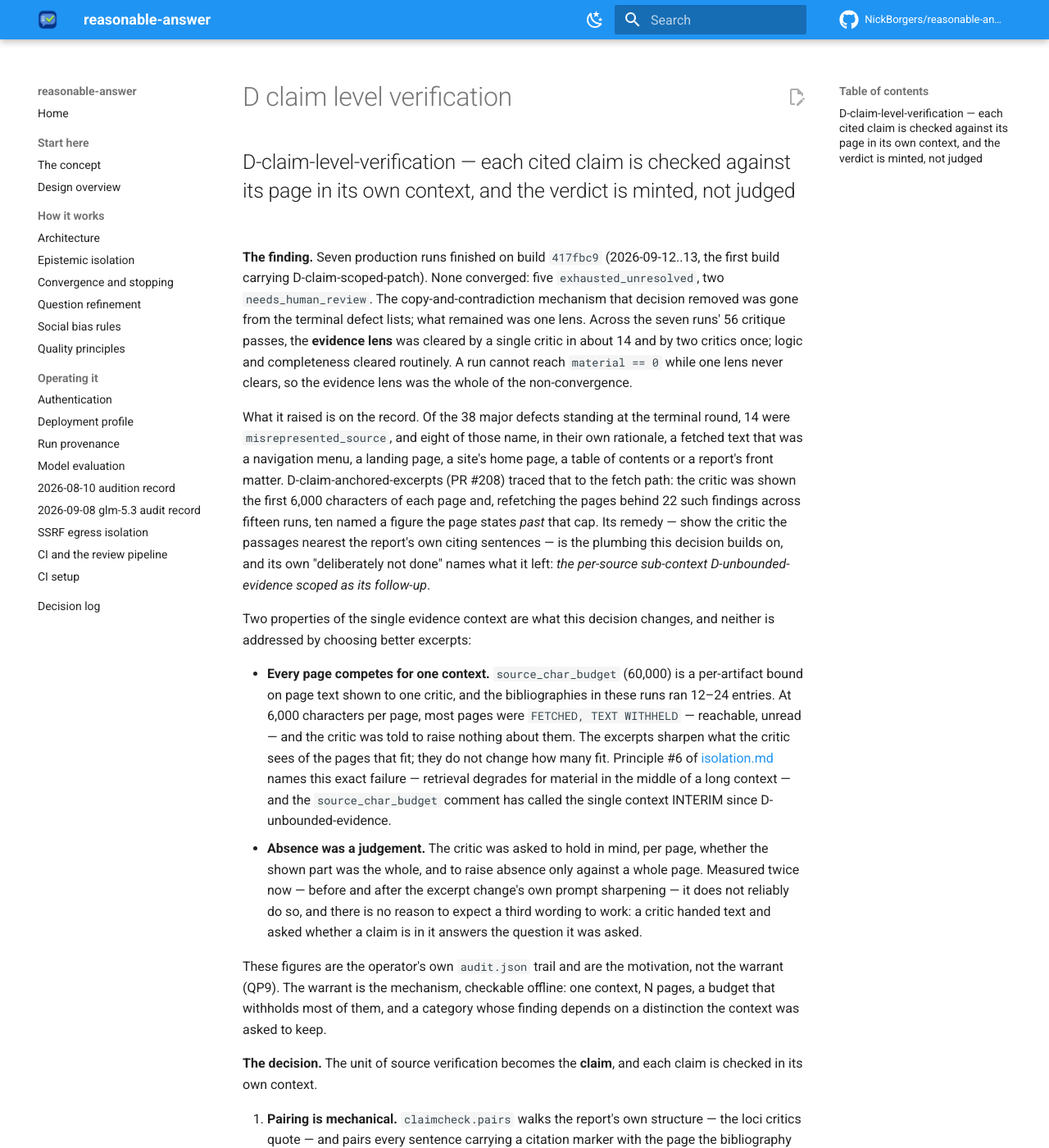
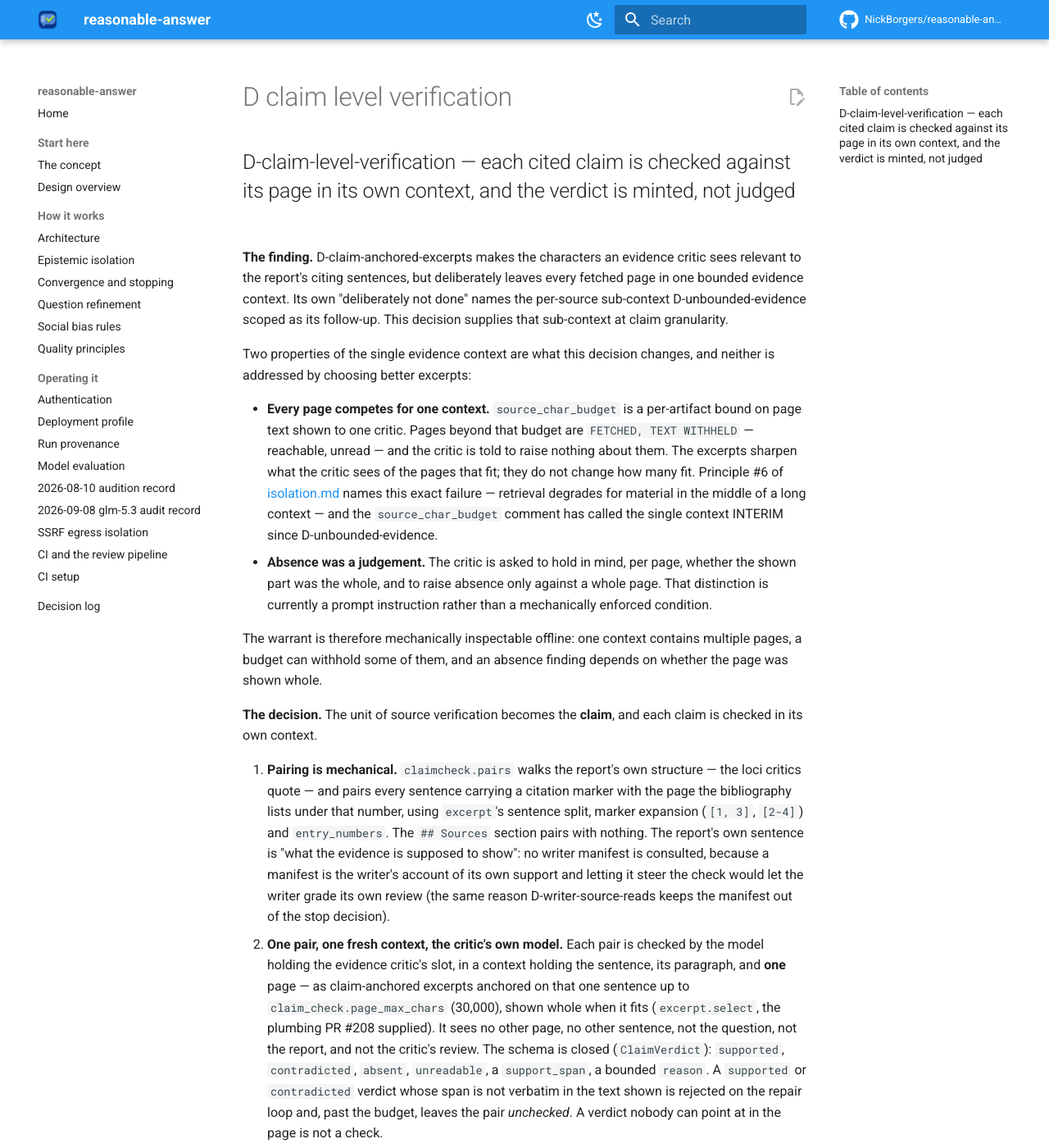
Before and after one commit to NickBorgers/reasonable-answer, an MkDocs documentation site: the page built from docs/decisions/D-claim-level-verification.md, in a window 1280 px wide and 1400 px high. Shown: the whole window at 82% size. Built offline with MkDocs 1.6.1 and Material for MkDocs 9.7.7, drawn with Linux system fonts in a browser that asks for light colours; comment, search, counter and statistics services are not loaded; some of the changed text lies outside the part shown.

Commit message:
fix: address reviewer findings (cycle 1, cold)
Addressed all five blockers. Claim-check verdicts now cache only for identical resolved identity and complete prompts, with regression coverage. Added prompt-fence and config-bound tests, corrected span-validation docs, and replaced unsupported production measurements with mechanically inspectable rationale. Full offline suite, Ruff, strict docs build, and decision validation pass.

Addressed:
  - docs/docs-claimcheck-span-rule-1
  - quality/qual-verification-cache-1
  - quality/qual-claim-unsupported-1
  - test/test-injection-1
  - test/test-config-bounds-1

```diff
--- a/docs/decisions/D-claim-level-verification.md
+++ b/docs/decisions/D-claim-level-verification.md
@@ -1,43 +1,25 @@
 ## D-claim-level-verification — each cited claim is checked against its page in its own context, and the verdict is minted, not judged
 
-**The finding.** Seven production runs finished on build `417fbc9` (2026-09-12..13, the first build
-carrying D-claim-scoped-patch). None converged: five `exhausted_unresolved`, two `needs_human_review`.
-The copy-and-contradiction mechanism that decision removed was gone from the terminal defect lists;
-what remained was one lens. Across the seven runs' 56 critique passes, the **evidence lens** was
-cleared by a single critic in about 14 and by two critics once; logic and completeness cleared
-routinely. A run cannot reach `material == 0` while one lens never clears, so the evidence lens was
-the whole of the non-convergence.
-
-What it raised is on the record. Of the 38 major defects standing at the terminal round, 14 were
-`misrepresented_source`, and eight of those name, in their own rationale, a fetched text that was
-a navigation menu, a landing page, a site's home page, a table of contents or a report's front
-matter. D-claim-anchored-excerpts (PR #208) traced that to the fetch path: the critic was shown the
-first 6,000 characters of each page and, refetching the pages behind 22 such findings across fifteen
-runs, ten named a figure the page states *past* that cap. Its remedy — show the critic the passages
-nearest the report's own citing sentences — is the plumbing this decision builds on, and its own
-"deliberately not done" names what it left: *the per-source sub-context D-unbounded-evidence scoped
-as its follow-up*.
+**The finding.** D-claim-anchored-excerpts makes the characters an evidence critic sees relevant to
+the report's citing sentences, but deliberately leaves every fetched page in one bounded evidence
+context. Its own "deliberately not done" names the per-source sub-context D-unbounded-evidence
+scoped as its follow-up. This decision supplies that sub-context at claim granularity.
 
 Two properties of the single evidence context are what this decision changes, and neither is
 addressed by choosing better excerpts:
 
-* **Every page competes for one context.** `source_char_budget` (60,000) is a per-artifact bound
-  on page text shown to one critic, and the bibliographies in these runs ran 12–24 entries. At 6,000
-  characters per page, most pages were `FETCHED, TEXT WITHHELD` — reachable, unread — and the critic
-  was told to raise nothing about them. The excerpts sharpen what the critic sees of the pages that
-  fit; they do not change how many fit. Principle #6 of [isolation.md](../isolation.md) names this
+* **Every page competes for one context.** `source_char_budget` is a per-artifact bound on page text
+  shown to one critic. Pages beyond that budget are `FETCHED, TEXT WITHHELD` — reachable, unread —
+  and the critic is told to raise nothing about them. The excerpts sharpen what the critic sees of
+  the pages that fit; they do not change how many fit. Principle #6 of [isolation.md](../isolation.md) names this
   exact failure — retrieval degrades for material in the middle of a long context — and the
   `source_char_budget` comment has called the single context INTERIM since D-unbounded-evidence.
-* **Absence was a judgement.** The critic was asked to hold in mind, per page, whether the shown
-  part was the whole, and to raise absence only against a whole page. Measured twice now — before
-  and after the excerpt change's own prompt sharpening — it does not reliably do so, and there is no
-  reason to expect a third wording to work: a critic handed text and asked whether a claim is in it
-  answers the question it was asked.
+* **Absence was a judgement.** The critic is asked to hold in mind, per page, whether the shown part
+  was the whole, and to raise absence only against a whole page. That distinction is currently a
+  prompt instruction rather than a mechanically enforced condition.
 
-These figures are the operator's own `audit.json` trail and are the motivation, not the warrant
-(QP9). The warrant is the mechanism, checkable offline: one context, N pages, a budget that
-withholds most of them, and a category whose finding depends on a distinction the context was asked
-to keep.
+The warrant is therefore mechanically inspectable offline: one context contains multiple pages, a
+budget can withhold some of them, and an absence finding depends on whether the page was shown whole.
 
 **The decision.** The unit of source verification becomes the **claim**, and each claim is checked
 in its own context.
@@ -80,9 +62,10 @@
    call already has: a 402 during checking fails the lens with the account failure class, before the
    critic's larger call is spent, so `_defer_if_account_refused` defers the run
    (D-credit-exhaustion-defers).
-6. **Verdicts are memoised for the runtime**, keyed on (critic resolved identity, page text shown,
-   normalised sentence). The call is a function of those three; re-running it on an unchanged
-   sentence against an unchanged page buys sampling noise and nothing else. This is the one point
+6. **Verdicts are memoised for the runtime**, keyed on the critic's resolved identity and hashes of
+   the complete system and user prompts. The key therefore covers the sentence, its paragraph,
+   source number and URL, rendered page text, current date, and prompt wording. Re-running an
+   identical prompt buys sampling noise and nothing else. This is the one point
    the design debated, and it is decided on purpose: the memo is keyed on the critic's identity, so a
    second family still forms its own view and cross-model confirmation is untouched; it is a memo of
    a *verdict*, never a clean record — clearance is still minted from the completed review of the
```
Also changed, not shown: docs/architecture.md (+1 -1 lines), docs/convergence.md (+3 -2 lines), 3 other files.
